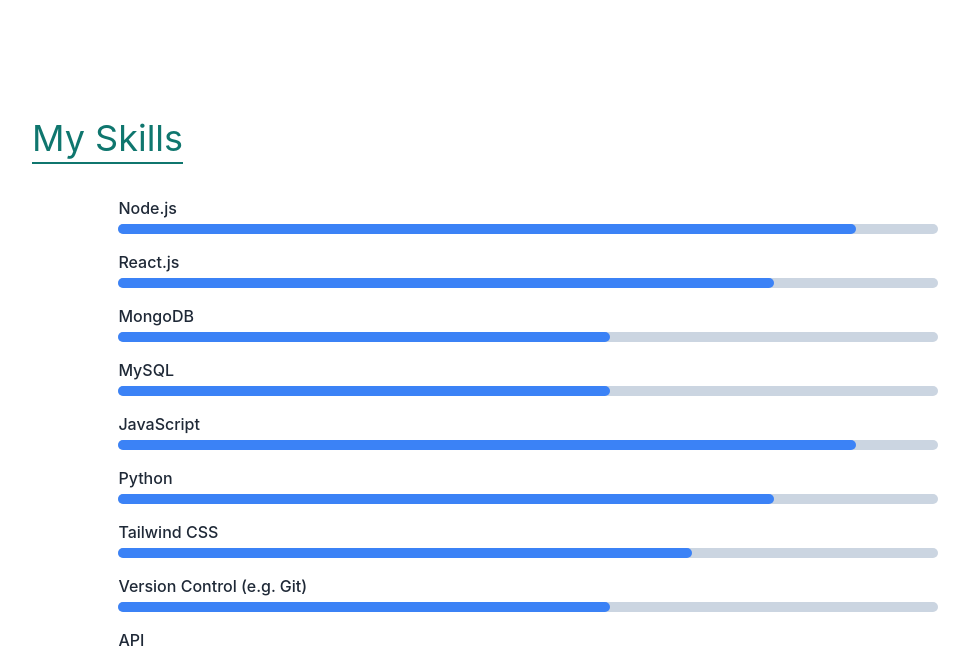
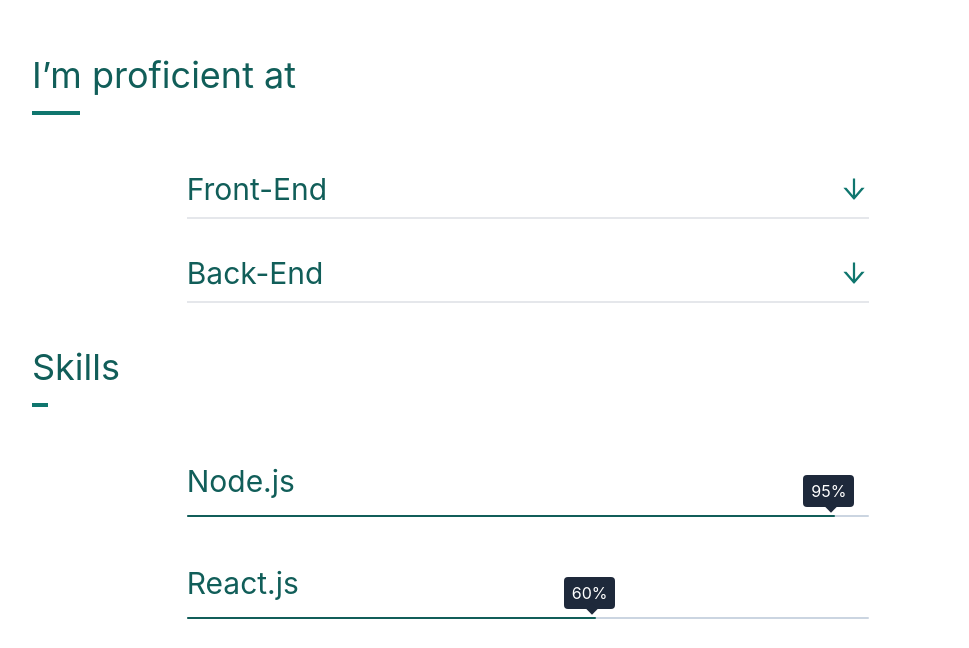
Before and after one commit to nayan-bagale/react-portfolio, a React (Create React App) app: page / in a window 1280 px wide. Shown: the part 832-1480 px from the top of the page, without its empty margins (112-1081 px from the left). Built offline with nearby package versions, Linux system fonts and the light colour scheme.

Commit message:
git push

```diff
--- a/package.json
+++ b/package.json
@@ -7,6 +7,7 @@
     "@testing-library/react": "^13.4.0",
     "@testing-library/user-event": "^13.5.0",
     "react": "^18.2.0",
+    "react-collapse": "^5.1.1",
     "react-dom": "^18.2.0",
     "react-icons": "^4.9.0",
     "react-scripts": "5.0.1",
--- a/src/App.js
+++ b/src/App.js
@@ -5,7 +5,7 @@
 
 
 function App() {
-  const Hr = () => {return(<hr class=" w-1/2 md:w-1/3 h-1 mx-auto my-4 bg-teal-600 border-0 rounded md:my-10 "/>)}
+  // const Hr = () => {return(<hr class=" w-1/2 md:w-1/3 h-1 mx-auto my-4 bg-teal-600 border-0 rounded md:my-10 "/>)}
   return (
     <>
       <Header />
--- a/src/components/header.js
+++ b/src/components/header.js
@@ -39,10 +39,6 @@
     }
   };
 
-  const mobilNav = () => {
-    return
-  }
-
   return (
     <header className=" z-10 top-0 fixed w-full backdrop-blur translate-y-0 transition duration-300 ease-in-out" ref={headerRef}>
       <nav className="py-8  flex justify-between items-center">
--- a/src/components/skills.js
+++ b/src/components/skills.js
@@ -1,66 +1,100 @@
-export default function Skills(){
-    const skils = [
+import { useState } from "react";
+import { Collapse } from "react-collapse";
+import { AiOutlineArrowDown, AiOutlineArrowUp } from "react-icons/ai";
+
+export default function Skills() {
+  const [collapsetoggle, setCollapsetoggle] = useState(null);
+  const handleClick = (index) => {
+    if (index === collapsetoggle) {
+      setCollapsetoggle(() => null);
+      return;
+    }
+    setCollapsetoggle(() => index);
+  };
+
+  const proficientArray = [
     {
-        skill: "Node.js",
-        level: "90%",
+      title: "Front-End",
+      skills: "ES6, React.js, Tailwind CSS, JavaScript, HTML5, CSS3",
     },
     {
-        skill: "React.js",
-        level: "80%",
+      title: "Back-End",
+      skills:
+        "Node.js, Express.js, Python, MongoDB, MySQL, API, Version Control (e.g. Git) ",
+    },
+  ];
+
+  const proficient = proficientArray.map(({ title, skills }, index) => {
+    return (
+      <div key={index} className=" flex flex-col w-2/3 my-6">
+        <div
+          className=" flex items-center justify-between text-teal-800 cursor-pointer relative"
+          onClick={() => handleClick(index)}
+        >
+          <h1 className=" text-3xl">{title}</h1>
+          {collapsetoggle === index ? (
+            <AiOutlineArrowUp className=" text-3xl text-teal-700 transition duration-200 ease-in-out " />
+          ) : (
+            <AiOutlineArrowUp className=" text-3xl text-teal-700 rotate-180 transition duration-200 ease-in-out" />
+          )}
+          <div className=" bottom-[-0.75rem] border w-full absolute"></div>
+        </div>
+        <Collapse isOpened={collapsetoggle === index}>
+          <p className=" text-xl py-6 text-teal-600 ">{skills}</p>
+        </Collapse>
+      </div>
+    );
+  });
+
+  const skillsArray = [
+    {
+      title: "Node.js",
+      progress: "95%",
     },
     {
-        skill: "MongoDB",
-        level: "60%",
+      title: "React.js",
+      progress: "60%",
     },
     {
-        skill: "MySQL",
-        level: "60%",
+      title: "Express.js",
+      progress: "80%",
     },
-      {
-        skill: "JavaScript",
-        level: "90%",
-      },
-      {
-        skill: "Python",
-        level: "80%",
-      },
-      {
-        skill: "Tailwind CSS",
-        level: "70%",
-      },
-      {
-        skill: "Version Control (e.g. Git)",
-        level: "60%",
-      },
-      {
-        skill: "API",
-        level: "95%",
-      }
   ];
+
+  const Skill = skillsArray.map(({title, progress}, index) => {
+    return (
+      <div className="flex flex-col w-2/3 my-2">
+        <div class=" text-3xl my-4 text-teal-800">{title}</div>
+        <div class=" bg-slate-300 rounded-full h-0.5 mb-4">
+          <div
+            class=" bg-teal-800 h-0.5 rounded-full relative"
+            style={{ width: progress }}
+          >
+            <div className=" absolute rounded p-1 px-2 text-white  right-[-1.2rem] top-[-2.5rem] bg-slate-800">
+              {progress}
+            </div>
+            <div className=" absolute  p-1 bg-slate-800  right-0 top-[-0.75rem] rotate-45"></div>
+          </div>
+        </div>
+      </div>
+    );
+  })
+
   return (
     <section
       className=" flex flex-col items-center min-h-screen justify-center md:w-4/5 w-11/12 m-auto"
       id="skills-section"
     >
       <div className="text-4xl p-4 my-4 self-start">
-          <h1 className=" pb-1 text-teal-700">My Skills</h1>
-          <div className=" border-b-2 w-full border-teal-700"></div>
+        <h1 className=" pb-4 text-teal-800">I’m proficient at</h1>
+        <div className=" border-b-4 w-[18%] border-teal-700"></div>
       </div>
-        {skils.map((e) => {
-          return (
-            <div className=" flex flex-col md:w-4/5 w-11/12" key={e.skill}>
-              <div class="mb-1 text-base font-medium text-gray-800">
-                {e.skill}
+      {proficient}
+      <div className="text-4xl p-4 my-4 self-start">
+        <h1 className=" pb-4 text-teal-800">Skills</h1>
+        <div className=" border-b-4 w-[18%] border-teal-700"></div>
       </div>
-              <div class=" bg-slate-300 rounded-full h-2.5 mb-4">
-                <div
-                  class="bg-blue-500 h-2.5 rounded-full "
-                  style={{ width: e.level }}
-                ></div>
-              </div>
-            </div>
-          );
-        })}
+      {Skill}
     </section>
   );
 }
--- a/src/index.css
+++ b/src/index.css
@@ -15,3 +15,9 @@
   font-family: source-code-pro, Menlo, Monaco, Consolas, 'Courier New',
     monospace;
 }
+
+.ReactCollapse--collapse {
+  transition: height 300ms;
+  transition-duration: height 300ms;
+  transition-timing-function: cubic-bezier(0.4, 0, 0.2, 1);
+}
```
Also changed, not shown: 1 other file (tests, documents, lock files or other folders). Lines whose indentation alone changed are shown as unchanged.
